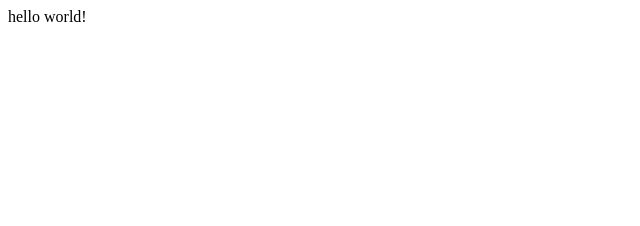
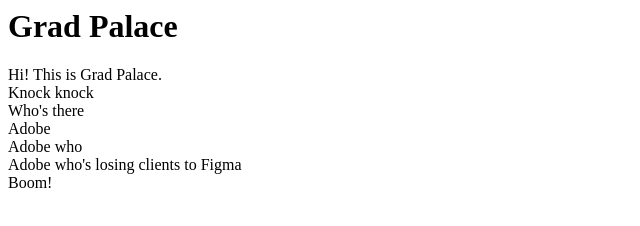
Before and after one commit to CIXD2015-6015/project2-togglefairy, a plain HTML site: page index.html in a window 1280 px wide. Shown: the whole page, without its empty margins (0-640 px from the left). Drawn offline with Linux system fonts and the light colour scheme.

Commit message:
Added text from Activity #6, from November 18th's class

```diff
--- a/index.html
+++ b/index.html
@@ -1 +1,35 @@
-hello world!
+<html>
+    <head></head>
+
+    <!-- Hallo this is a comment -->
+
+<body>
+<!-- Main Content -->
+  <header> <H1>Grad Palace</H1> Hi! This is Grad Palace. </header>
+  <main>
+        <section>
+        Knock knock
+        </section>
+
+        <section>
+        Who's there
+        </section>
+
+        <section>
+        Adobe
+        </section>
+
+        <section>
+        Adobe who
+        </section>
+
+        <section>
+        Adobe who's losing clients to Figma
+        </section>
+  </main>
+  <footer>
+   Boom!
+  </footer>
+</body>
+
+</html>
```
